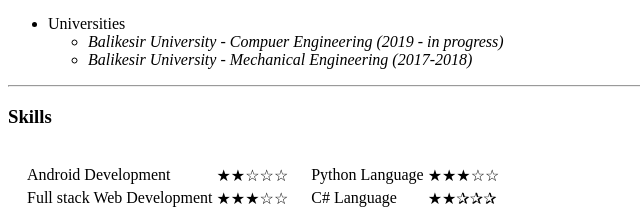
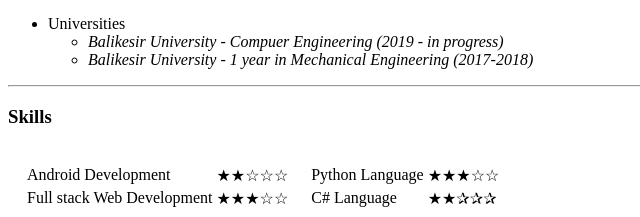
Before and after one commit to blackforklift/cv, a plain HTML site: page index.html in a window 1280 px wide. Shown: the part 422-639 px from the top of the page, 0-640 px from the left. Drawn offline with Linux system fonts and the light colour scheme.

Commit message:
Update index.html

```diff
--- a/index.html
+++ b/index.html
@@ -37,7 +37,7 @@
                     <em>Balikesir University - Compuer Engineering (2019 - in progress)</em>
                 </li>
                  <li>
-                    <em>Balikesir University - Mechanical Engineering (2017-2018)</em>
+                    <em>Balikesir University - 1 year in Mechanical Engineering (2017-2018)</em>
                 </li>
             </ul>
         </li>
```
